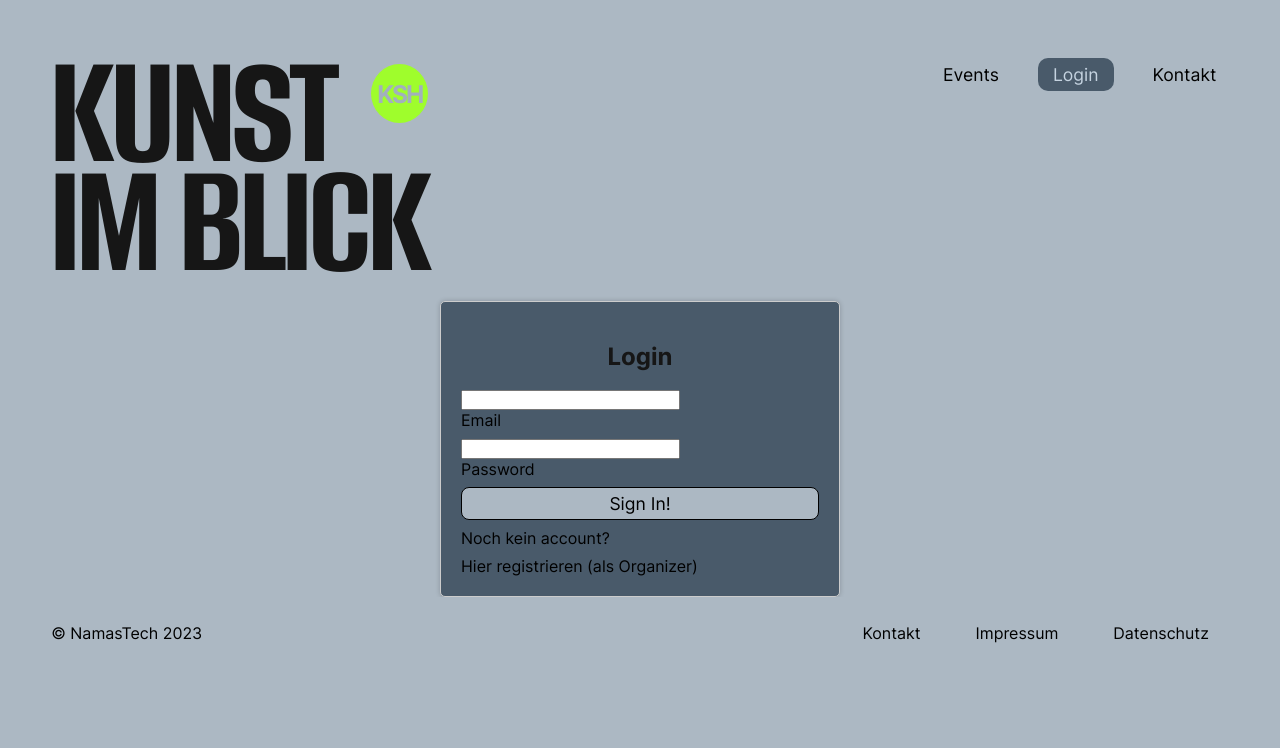
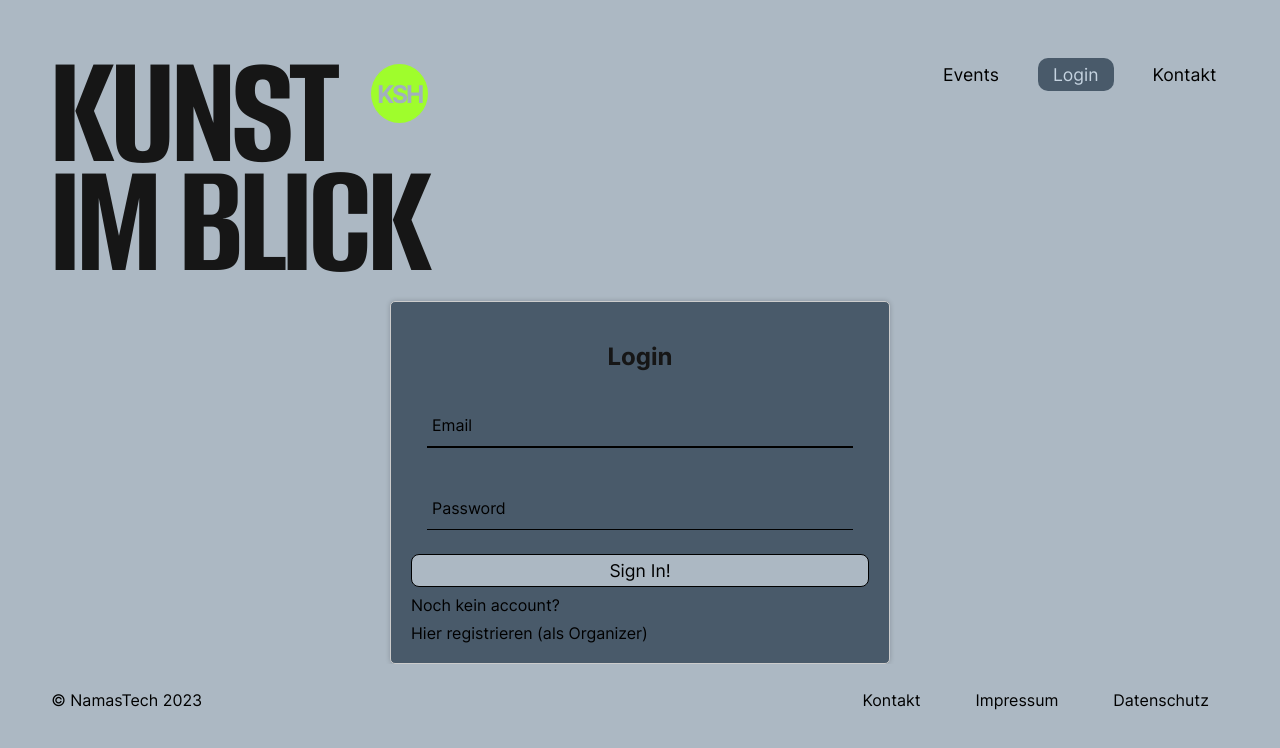
Before and after one commit to NAMASTECH/Kultur-Ausstellungsplattform-frontend, a React (Vite) app: page /login in a window 1280 px wide. Shown: the top 748 px of the page. Built offline with nearby package versions, Linux system fonts and the light colour scheme.

Commit message:
Revert login form styles

```diff
--- a/src/js/views/authentication/LoginForm.scss
+++ b/src/js/views/authentication/LoginForm.scss
@@ -7,12 +7,79 @@ $trans-time: 300ms;
    $width: 100%;
 
    .login-form{
-    max-width: 400px;
+        max-width: 500px;
+        display: flex;
+        flex-direction: column;
+        justify-content: center;
+   .group {
+     position: relative;
+     margin: 1em 1em;
+     align-items: center;
+   }
 
-         label{
+   // INPUTS // ============================== //
+   .highlight{
+     display: block;
+     background-color: black;
+     color: $hl-color;
+     width: 100% ;
+     height: 1.5px;
+   }
+
+   input {
+     background: none;
+     color: $muted-color;
+     font-size: 18px;
+     padding: 10px 10px 10px 5px;
+     display: block;
+     width: $width;
+     border: none;
+     border-radius: 0;
+     border-bottom: 0;
+     &:focus {
+       outline: none;
+     }
+     &:focus ~ label,
+     &:valid ~ label {
+       top: -14px;
+       font-size: 12px;
+       color: $hl-color;
+     }
+     &:focus ~ .bar:before {
+       width: $width;
+     }
+   }
+
+   input[type="password"] {
+     letter-spacing: 0.3em;
+   }
+
+   label {
+     color: $muted-color;
+     font-size: 16px;
+     font-weight: normal;
+     position: absolute;
+     pointer-events: none;
+     left: 5px;
+     top: 10px;
+     transition: $trans-time ease all;
+   }
+
+   .bar {
+     position: relative;
+     display: block;
+     width: $width;
+     &:before {
+       content: '';
+       height: 2px;
+       width: 0;
+       bottom: 0px;
+       position: absolute;
+       background: $hl-color;
+       transition: $trans-time ease all;
+       left: 0%;
+     }
+   }
+
 
    }
-         input{
-
-         }
-    }
```
Lines whose indentation alone changed are shown as unchanged.
